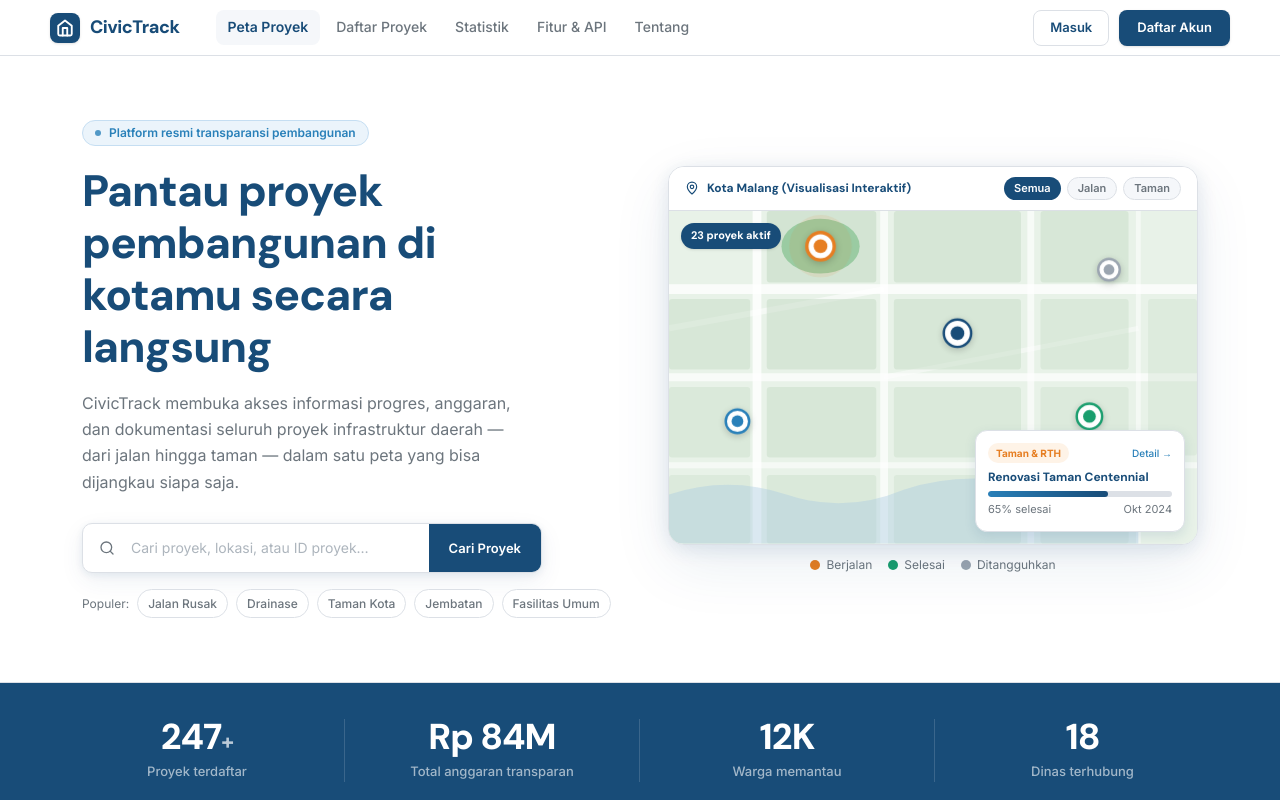
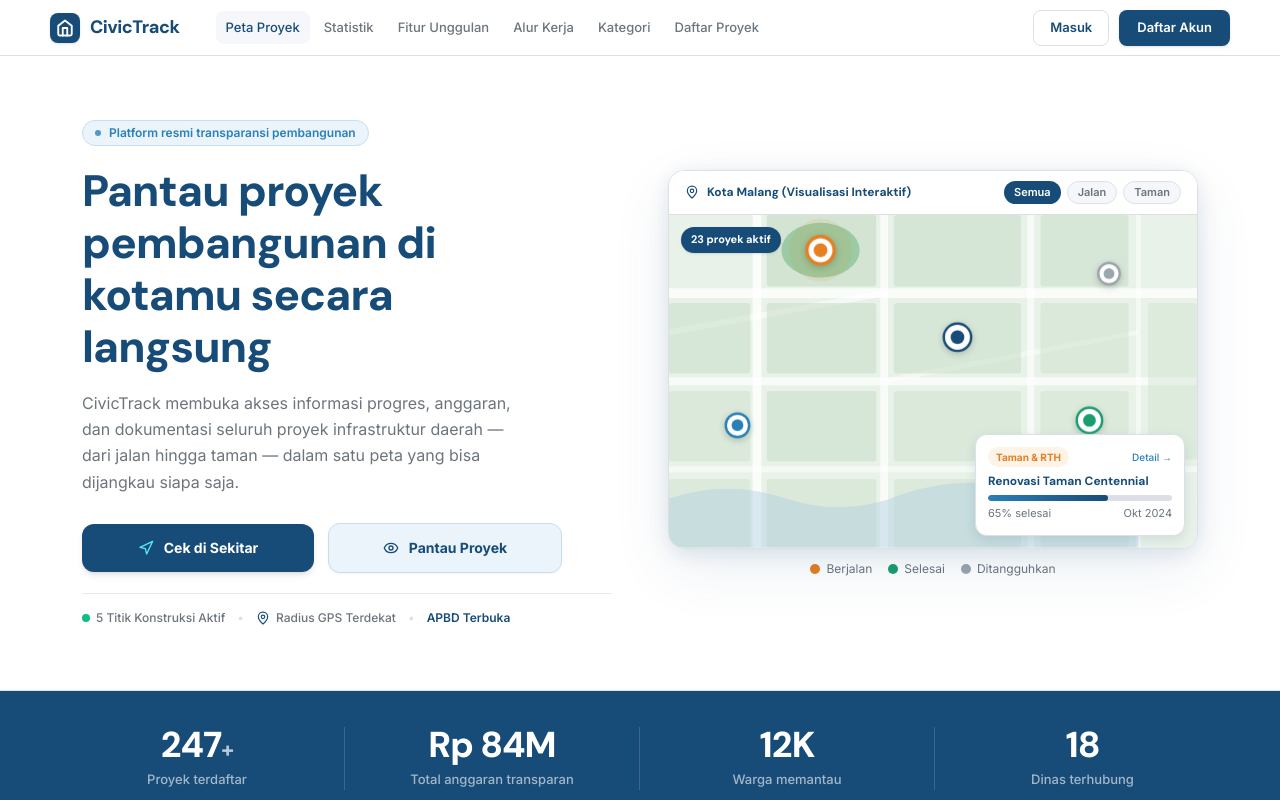
Before and after one commit to syifamojocanggih-hash/CivicTrack, a React (Vite) app in the folder frontend/: page / in a window 1280 px wide. Shown: the top 800 px of the page. Built offline with nearby package versions, Linux system fonts and the light colour scheme.

Commit message:
revisi_navbar

```diff
--- a/frontend/src/components/HeroSection.tsx
+++ b/frontend/src/components/HeroSection.tsx
@@ -1,28 +1,38 @@
 import React, { useState } from 'react';
-import { Search, MapPin } from 'lucide-react';
+import { MapPin, Navigation, Eye } from 'lucide-react';
 import type { ProyekItem } from '../types';
 
 interface HeroSectionProps {
-  searchQuery: string;
-  setSearchQuery: (q: string) => void;
-  onSearchSubmit: (q: string) => void;
-  onSelectChip: (chip: string) => void;
+  searchQuery?: string;
+  setSearchQuery?: (q: string) => void;
+  onSearchSubmit?: (q: string) => void;
+  onSelectChip?: (chip: string) => void;
   onSelectProject: (project: ProyekItem) => void;
   projects: ProyekItem[];
 }
 
 export const HeroSection: React.FC<HeroSectionProps> = ({
-  searchQuery,
-  setSearchQuery,
-  onSearchSubmit,
-  onSelectChip,
   onSelectProject,
   projects,
 }) => {
   const [mapFilter, setMapFilter] = useState<'all' | 'jalan' | 'taman'>('all');
   const [selectedPinIndex, setSelectedPinIndex] = useState<number>(0);
 
-  const chips = ['Jalan Rusak', 'Drainase', 'Taman Kota', 'Jembatan', 'Fasilitas Umum'];
+  const handleCekDisekitar = () => {
+    // Switch pin & scroll to the interactive map visual
+    setSelectedPinIndex((prev) => (prev + 1) % mapProjects.length);
+    const mapVisual = document.querySelector('.hero-visual');
+    if (mapVisual) {
+      mapVisual.scrollIntoView({ behavior: 'smooth', block: 'center' });
+    }
+  };
+
+  const handlePantauProyek = () => {
+    const recentElem = document.querySelector('#recent-projects');
+    if (recentElem) {
+      recentElem.scrollIntoView({ behavior: 'smooth' });
+    }
+  };
 
   // Data for interactive map points
   const mapProjects = [
@@ -133,41 +143,40 @@ export const HeroSection: React.FC<HeroSectionProps> = ({
             CivicTrack membuka akses informasi progres, anggaran, dan dokumentasi seluruh proyek infrastruktur daerah — dari jalan hingga taman — dalam satu peta yang bisa dijangkau siapa saja.
           </p>
 
-          {/* Search Bar */}
-          <form
-            onSubmit={(e) => { e.preventDefault(); onSearchSubmit(searchQuery); }}
-            className="flex bg-white border-[1.5px] border-[#DCE0E6] rounded-[10px] overflow-hidden shadow-[0_2px_8px_rgba(24,76,120,0.09),0_8px_24px_rgba(24,76,120,0.07)] max-w-[460px] focus-within:border-[#2980B9] focus-within:ring-2 focus-within:ring-[#EBF4FB] transition-all"
-          >
-            <div className="w-12 flex items-center justify-center text-[#6C757D] shrink-0">
-              <Search className="w-4 h-4" />
+          {/* ── 2 ACTION BUTTONS: CEK DI SEKITAR & PANTAU PROYEK ── */}
+          <div className="flex flex-col sm:flex-row items-stretch sm:items-center gap-3.5 max-w-[480px]">
+            <button
+              type="button"
+              onClick={handleCekDisekitar}
+              className="flex-1 px-6 py-3.5 bg-[#184C78] hover:bg-[#0f3252] text-white font-bold text-sm rounded-xl shadow-md hover:shadow-lg flex items-center justify-center gap-2.5 transition-all hover:scale-102 cursor-pointer group"
+            >
+              <Navigation className="w-4 h-4 text-cyan-300 transition-transform group-hover:rotate-45" />
+              <span>Cek di Sekitar</span>
+            </button>
+
+            <button
+              type="button"
+              onClick={handlePantauProyek}
+              className="flex-1 px-6 py-3.5 bg-[#EBF4FB] hover:bg-[#d8eaf7] text-[#184C78] border border-[#c5def2] font-bold text-sm rounded-xl shadow-xs flex items-center justify-center gap-2.5 transition-all hover:scale-102 cursor-pointer group"
+            >
+              <Eye className="w-4 h-4 text-[#184C78] transition-transform group-hover:scale-110" />
+              <span>Pantau Proyek</span>
+            </button>
+          </div>
+
+          {/* Quick highlight feature badges */}
+          <div className="flex flex-wrap items-center gap-3 mt-5 pt-4 border-t border-[#DCE0E6]/70 text-xs text-[#6C757D]">
+            <div className="inline-flex items-center gap-1.5 font-medium">
+              <span className="w-2 h-2 rounded-full bg-emerald-500 animate-pulse" />
+              <span>5 Titik Konstruksi Aktif</span>
             </div>
-            <input
-              type="text"
-              value={searchQuery}
-              onChange={(e) => setSearchQuery(e.target.value)}
-              placeholder="Cari proyek, lokasi, atau ID proyek…"
-              className="flex-1 border-none outline-none font-['Inter'] text-sm text-[#212529] py-3.5 bg-transparent placeholder-[#adb5bd]"
-            />
-            <button
-              type="submit"
-              className="px-5 bg-[#184C78] hover:bg-[#0f3252] text-white font-semibold text-[13px] transition-colors whitespace-nowrap cursor-pointer"
-            >
-              Cari Proyek
-            </button>
-          </form>
-
-          {/* Popular Chips */}
-          <div className="flex gap-2 flex-wrap items-center mt-4">
-            <span className="text-xs text-[#6C757D] py-1">Populer:</span>
-            {chips.map((chip) => (
-              <button
-                key={chip}
-                onClick={() => onSelectChip(chip)}
-                className="chip"
-              >
-                {chip}
-              </button>
-            ))}
+            <span className="text-[#DCE0E6]">•</span>
+            <div className="inline-flex items-center gap-1.5 font-medium">
+              <MapPin className="w-3.5 h-3.5 text-[#184C78]" />
+              <span>Radius GPS Terdekat</span>
+            </div>
+            <span className="text-[#DCE0E6]">•</span>
+            <span className="font-semibold text-[#184C78]">APBD Terbuka</span>
           </div>
         </div>
 
--- a/frontend/src/components/Navbar.tsx
+++ b/frontend/src/components/Navbar.tsx
@@ -61,47 +61,55 @@ export const Navbar: React.FC<NavbarProps> = ({
           <span className="tracking-tight">CivicTrack</span>
         </a>
 
-        {/* Desktop Navigation Links */}
-        <div className="hidden md:flex items-center gap-1 flex-1">
+        {/* Desktop Navigation Links (Ordered exactly top-to-bottom as in landing page) */}
+        <div className="hidden lg:flex items-center gap-1 flex-1">
           <button
             onClick={() => handleNavClick('peta', '#hero')}
-            className={`px-3 py-1.5 text-[14px] font-medium rounded-lg transition-colors cursor-pointer ${
-              activeNav === 'peta' && currentView === 'landing' ? 'text-[#184C78] font-semibold bg-[#F5F7FA]' : 'text-[#6C757D] hover:bg-[#F5F7FA] hover:text-[#212529]'
+            className={`px-2.5 py-1.5 text-[13px] font-medium rounded-lg transition-colors cursor-pointer ${
+              activeNav === 'peta' && currentView === 'landing' ? 'text-[#184C78] font-bold bg-[#F5F7FA]' : 'text-[#6C757D] hover:bg-[#F5F7FA] hover:text-[#212529]'
             }`}
           >
             Peta Proyek
           </button>
           <button
-            onClick={() => handleNavClick('daftar', '#recent-projects')}
-            className={`px-3 py-1.5 text-[14px] font-medium rounded-lg transition-colors cursor-pointer ${
-              activeNav === 'daftar' && currentView === 'landing' ? 'text-[#184C78] font-semibold bg-[#F5F7FA]' : 'text-[#6C757D] hover:bg-[#F5F7FA] hover:text-[#212529]'
-            }`}
-          >
-            Daftar Proyek
-          </button>
-          <button
             onClick={() => handleNavClick('statistik', '#stats')}
-            className={`px-3 py-1.5 text-[14px] font-medium rounded-lg transition-colors cursor-pointer ${
-              activeNav === 'statistik' && currentView === 'landing' ? 'text-[#184C78] font-semibold bg-[#F5F7FA]' : 'text-[#6C757D] hover:bg-[#F5F7FA] hover:text-[#212529]'
+            className={`px-2.5 py-1.5 text-[13px] font-medium rounded-lg transition-colors cursor-pointer ${
+              activeNav === 'statistik' && currentView === 'landing' ? 'text-[#184C78] font-bold bg-[#F5F7FA]' : 'text-[#6C757D] hover:bg-[#F5F7FA] hover:text-[#212529]'
             }`}
           >
             Statistik
           </button>
           <button
             onClick={() => handleNavClick('fitur', '#features')}
-            className={`px-3 py-1.5 text-[14px] font-medium rounded-lg transition-colors cursor-pointer ${
-              activeNav === 'fitur' && currentView === 'landing' ? 'text-[#184C78] font-semibold bg-[#F5F7FA]' : 'text-[#6C757D] hover:bg-[#F5F7FA] hover:text-[#212529]'
+            className={`px-2.5 py-1.5 text-[13px] font-medium rounded-lg transition-colors cursor-pointer ${
+              activeNav === 'fitur' && currentView === 'landing' ? 'text-[#184C78] font-bold bg-[#F5F7FA]' : 'text-[#6C757D] hover:bg-[#F5F7FA] hover:text-[#212529]'
             }`}
           >
-            Fitur &amp; API
+            Fitur Unggulan
           </button>
           <button
-            onClick={() => handleNavClick('tentang', '#how-it-works')}
-            className={`px-3 py-1.5 text-[14px] font-medium rounded-lg transition-colors cursor-pointer ${
-              activeNav === 'tentang' && currentView === 'landing' ? 'text-[#184C78] font-semibold bg-[#F5F7FA]' : 'text-[#6C757D] hover:bg-[#F5F7FA] hover:text-[#212529]'
+            onClick={() => handleNavClick('alur', '#how-it-works')}
+            className={`px-2.5 py-1.5 text-[13px] font-medium rounded-lg transition-colors cursor-pointer ${
+              activeNav === 'alur' && currentView === 'landing' ? 'text-[#184C78] font-bold bg-[#F5F7FA]' : 'text-[#6C757D] hover:bg-[#F5F7FA] hover:text-[#212529]'
             }`}
           >
-            Tentang
+            Alur Kerja
+          </button>
+          <button
+            onClick={() => handleNavClick('kategori', '#categories')}
+            className={`px-2.5 py-1.5 text-[13px] font-medium rounded-lg transition-colors cursor-pointer ${
+              activeNav === 'kategori' && currentView === 'landing' ? 'text-[#184C78] font-bold bg-[#F5F7FA]' : 'text-[#6C757D] hover:bg-[#F5F7FA] hover:text-[#212529]'
+            }`}
+          >
+            Kategori
+          </button>
+          <button
+            onClick={() => handleNavClick('daftar', '#recent-projects')}
+            className={`px-2.5 py-1.5 text-[13px] font-medium rounded-lg transition-colors cursor-pointer ${
+              activeNav === 'daftar' && currentView === 'landing' ? 'text-[#184C78] font-bold bg-[#F5F7FA]' : 'text-[#6C757D] hover:bg-[#F5F7FA] hover:text-[#212529]'
+            }`}
+          >
+            Daftar Proyek
           </button>
         </div>
 
@@ -128,7 +136,7 @@ export const Navbar: React.FC<NavbarProps> = ({
               <button
                 onClick={onLogout}
                 title="Keluar"
-                className="btn-ghost !h-8 !px-2.5 text-[#6C757D] hover:text-red-600 hover:border-red-200"
+                className="btn-ghost !h-8 !px-2.5 text-[#6C757D] hover:text-red-600 hover:border-red-200 cursor-pointer"
               >
                 <LogOut className="w-4 h-4" />
               </button>
@@ -137,13 +145,13 @@ export const Navbar: React.FC<NavbarProps> = ({
             <>
               <button
                 onClick={() => onOpenAuth('login')}
-                className="btn-ghost"
+                className="btn-ghost cursor-pointer"
               >
                 Masuk
               </button>
               <button
                 onClick={() => onOpenAuth('register')}
-                className="btn-primary shadow-sm"
+                className="btn-primary shadow-sm cursor-pointer"
               >
                 Daftar Akun
               </button>
@@ -152,10 +160,10 @@ export const Navbar: React.FC<NavbarProps> = ({
         </div>
 
         {/* Mobile menu hamburger toggle */}
-        <div className="md:hidden flex items-center gap-2">
+        <div className="lg:hidden flex items-center gap-2">
           <button
             onClick={() => setIsMobileMenuOpen(!isMobileMenuOpen)}
-            className="p-2 text-[#184C78] rounded-lg hover:bg-slate-100"
+            className="p-2 text-[#184C78] rounded-lg hover:bg-slate-100 cursor-pointer"
             aria-label="Toggle menu"
           >
             {isMobileMenuOpen ? <X className="w-5 h-5" /> : <Menu className="w-5 h-5" />}
@@ -163,32 +171,56 @@ export const Navbar: React.FC<NavbarProps> = ({
         </div>
       </div>
 
-      {/* Mobile dropdown menu */}
+      {/* Mobile dropdown menu (Ordered exactly top-to-bottom as in landing page) */}
       {isMobileMenuOpen && (
-        <div className="absolute top-14 left-0 right-0 bg-white border-b border-[#DCE0E6] shadow-lg p-4 flex flex-col gap-2 md:hidden">
+        <div className="absolute top-14 left-0 right-0 bg-white border-b border-[#DCE0E6] shadow-lg p-4 flex flex-col gap-1.5 lg:hidden animate-fade-in">
           <button
             onClick={() => handleNavClick('peta', '#hero')}
-            className="text-left px-3 py-2 text-sm font-medium text-[#212529] hover:bg-[#F5F7FA] rounded-md"
+            className={`text-left px-3 py-2 text-sm font-medium rounded-md transition-colors ${
+              activeNav === 'peta' ? 'text-[#184C78] font-bold bg-[#EBF4FB]' : 'text-[#212529] hover:bg-[#F5F7FA]'
+            }`}
           >
-            Peta Proyek
+            🗺️ Peta Proyek
+          </button>
+          <button
+            onClick={() => handleNavClick('statistik', '#stats')}
+            className={`text-left px-3 py-2 text-sm font-medium rounded-md transition-colors ${
+              activeNav === 'statistik' ? 'text-[#184C78] font-bold bg-[#EBF4FB]' : 'text-[#212529] hover:bg-[#F5F7FA]'
+            }`}
+          >
+            📊 Statistik
+          </button>
+          <button
+            onClick={() => handleNavClick('fitur', '#features')}
+            className={`text-left px-3 py-2 text-sm font-medium rounded-md transition-colors ${
+              activeNav === 'fitur' ? 'text-[#184C78] font-bold bg-[#EBF4FB]' : 'text-[#212529] hover:bg-[#F5F7FA]'
+            }`}
+          >
+            ✨ Fitur Unggulan
+          </button>
+          <button
+            onClick={() => handleNavClick('alur', '#how-it-works')}
+            className={`text-left px-3 py-2 text-sm font-medium rounded-md transition-colors ${
+              activeNav === 'alur' ? 'text-[#184C78] font-bold bg-[#EBF4FB]' : 'text-[#212529] hover:bg-[#F5F7FA]'
+            }`}
+          >
+            🧭 Alur Kerja
+          </button>
+          <button
+            onClick={() => handleNavClick('kategori', '#categories')}
+            className={`text-left px-3 py-2 text-sm font-medium rounded-md transition-colors ${
+              activeNav === 'kategori' ? 'text-[#184C78] font-bold bg-[#EBF4FB]' : 'text-[#212529] hover:bg-[#F5F7FA]'
+            }`}
+          >
+            🏷️ Kategori
           </button>
           <button
             onClick={() => handleNavClick('daftar', '#recent-projects')}
-            className="text-left px-3 py-2 text-sm font-medium text-[#212529] hover:bg-[#F5F7FA] rounded-md"
+            className={`text-left px-3 py-2 text-sm font-medium rounded-md transition-colors ${
+              activeNav === 'daftar' ? 'text-[#184C78] font-bold bg-[#EBF4FB]' : 'text-[#212529] hover:bg-[#F5F7FA]'
+            }`}
           >
-            Daftar Proyek
-          </button>
-          <button
-            onClick={() => handleNavClick('statistik', '#stats')}
-            className="text-left px-3 py-2 text-sm font-medium text-[#212529] hover:bg-[#F5F7FA] rounded-md"
-          >
-            Statistik
-          </button>
-          <button
-            onClick={() => handleNavClick('fitur', '#features')}
-            className="text-left px-3 py-2 text-sm font-medium text-[#212529] hover:bg-[#F5F7FA] rounded-md"
-          >
-            Fitur &amp; API
+            📋 Daftar Proyek
           </button>
           <div className="pt-2 border-t border-[#DCE0E6] flex gap-2">
             {currentUser ? (
--- a/frontend/src/types/index.ts
+++ b/frontend/src/types/index.ts
@@ -52,11 +52,13 @@ export interface CategoryItem {
   description: string;
 }
 
+export type UserRole = 'warga' | 'pemerintah' | 'admin_dinas' | 'pimpinan_instansi' | 'media_peneliti';
+
 export interface UserProfile {
   id: number;
   nama: string;
   email: string;
-  role: 'warga' | 'admin_dinas' | 'pimpinan_instansi' | 'media_peneliti';
+  role: UserRole;
   dinas_id?: number;
   nama_dinas?: string;
   nip?: string;
```
Also changed, not shown: frontend/src/App.tsx (+5 -5 lines), frontend/src/components/AuthModal.tsx (+22 -25 lines), frontend/src/components/dashboard/DashboardHeader.tsx (+14 -35 lines), frontend/src/components/dashboard/DashboardMain.tsx (+5 -14 lines), frontend/src/components/dashboard/PemerintahDashboard.tsx (added, +119 -0 lines), 1 other file (tests, documents, lock files or other folders).
